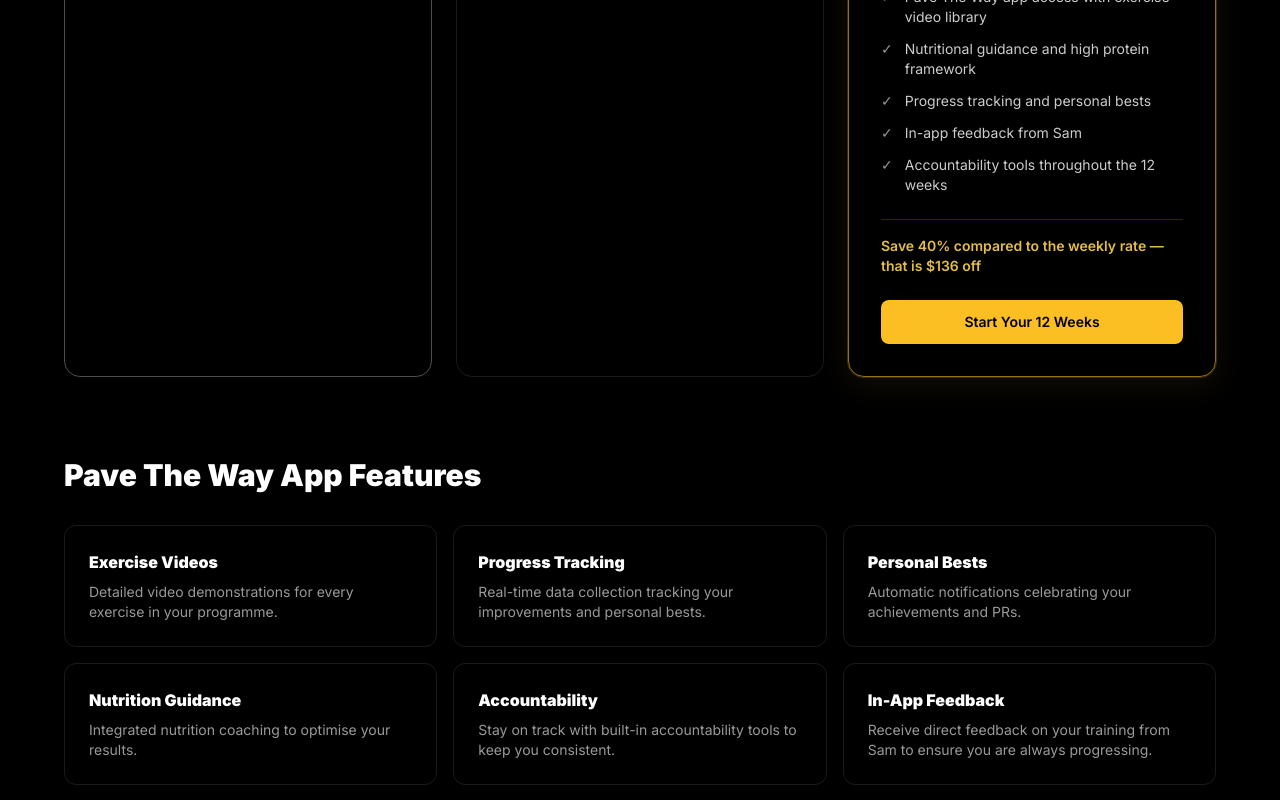
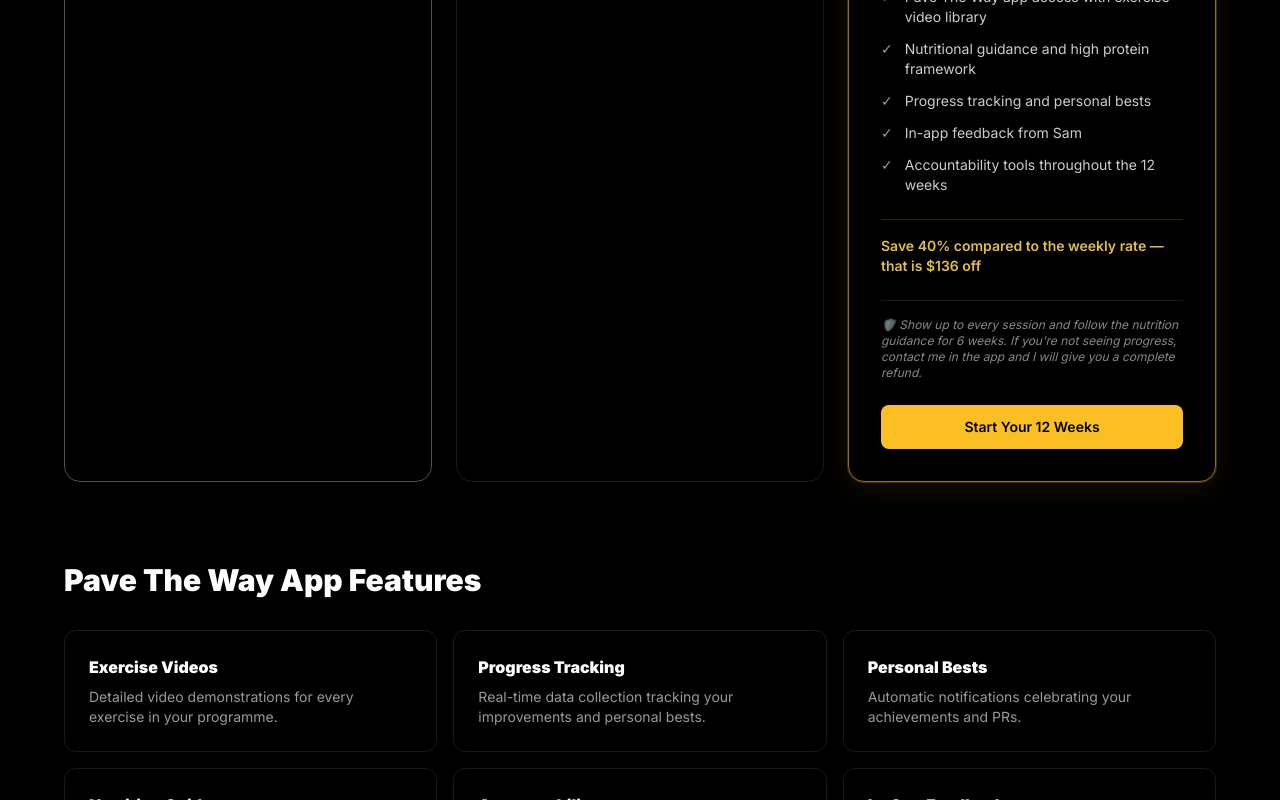
Before and after one commit to SamFrancis-PT/Pave-The-Way, a Next.js app: page / in a window 1280 px wide. Shown: the part 3422-4222 px from the top of the page. Built offline with nearby package versions, Linux system fonts and the light colour scheme.

Commit message:
Add money-back guarantee to 12 Week Coaching Introduction card
Co-Authored-By: Claude Opus 4.8 <noreply@anthropic.com>

```diff
--- a/components/Services.js
+++ b/components/Services.js
@@ -53,6 +53,7 @@ const services = [
       'Accountability tools throughout the 12 weeks',
     ],
     savingsNote: 'Save 40% compared to the weekly rate — that is $136 off',
+    guarantee: 'Show up to every session and follow the nutrition guidance for 6 weeks. If you\'re not seeing progress, contact me in the app and I will give you a complete refund.',
     bestValue: true,
     ctaText: 'Start Your 12 Weeks',
     url: 'https://calendly.com/pavethewayfit/30min',
@@ -195,6 +196,15 @@ export default function Services() {
               </p>
             )}
 
+            {service.guarantee && (
+              <p
+                className="text-xs italic mb-6 pt-4 border-t border-white/10"
+                style={{ color: 'rgba(247,247,239,0.55)' }}
+              >
+                🛡️ {service.guarantee}
+              </p>
+            )}
+
             <a
               href={service.url}
               target="_blank"
```
